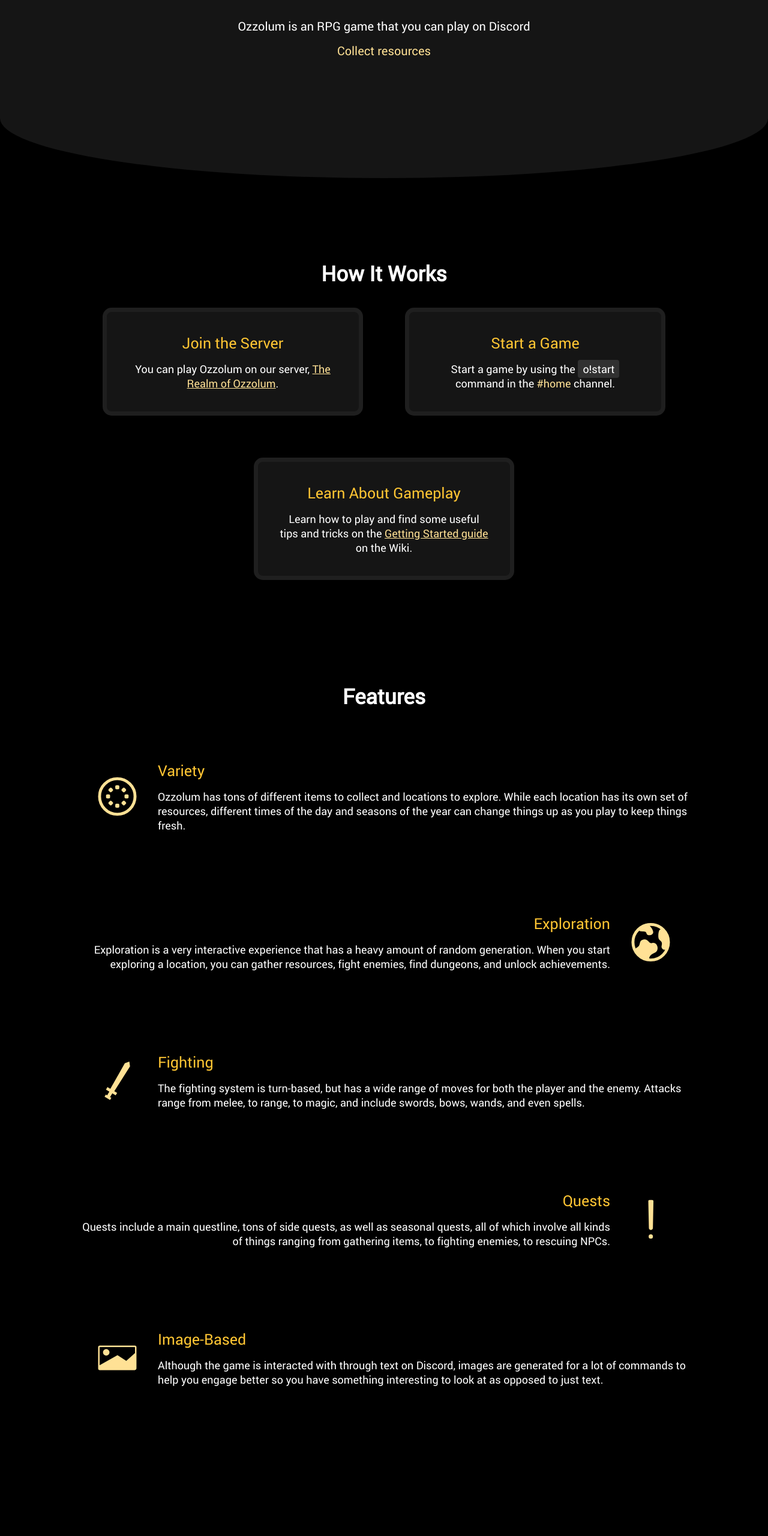
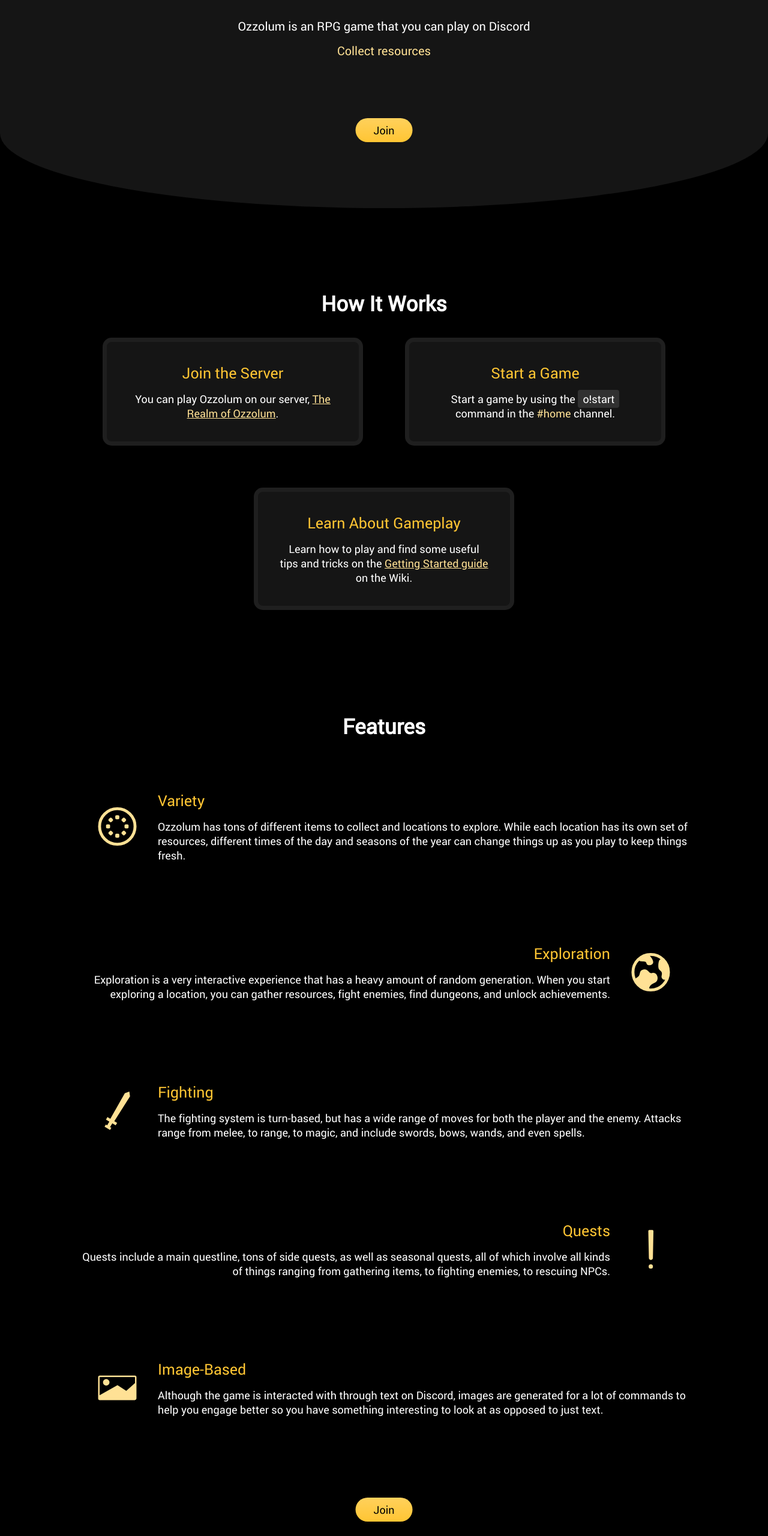
Before and after one commit to APixelVisuals/ozzolum-website, a Next.js app: page / in a window 1280 px wide. Shown: the part 236-2797 px from the top of the page at 60% size. Before the commit the page ends 2683 px from the top, so only its background shows below. Built offline with nearby package versions, Linux system fonts and the light colour scheme.

Commit message:
Added join buttons to `index.jsx`

```diff
--- a/pages/index.jsx
+++ b/pages/index.jsx
@@ -42,7 +42,9 @@
                 </div>
 
             </div>
-            <div className="intro-end" />
+            <div className="intro-end">
+                <a href="/join" className="join" target="_blank">Join</a>
+            </div>
 
             <div className="how-it-works">
 
@@ -134,6 +136,8 @@
 
             </div>
 
+            <a href="/join" className="join bottom" target="_blank">Join</a>
+
         </div>
     )
 
--- a/pages/index.scss
+++ b/pages/index.scss
@@ -63,7 +63,7 @@
 
     .intro-end {
         width: 100%;
-        height: 200px;
+        height: 250px;
         background-color: #151515;
         border-radius: 0 0 50% 50%;
     }
@@ -185,4 +185,27 @@
             }
         }
     }
+
+    .join {
+        @include center;
+        display: inline-block;
+        color: black;
+        font-family: "Roboto";
+        font-size: 18px;
+        text-decoration: none;
+        background-image: linear-gradient($primary-light, $primary);
+        border-radius: 100px;
+        padding: 8px 30px;
+        margin-top: 100px;
+        transition: 0.25s ease-out;
+
+        &.bottom {
+            margin-top: 0px;
+            margin-bottom: 85px;
+        }
+
+        &:hover {
+            box-shadow: 0px 0px 8px 0px $primary;
+        }
+    }
 }
```
